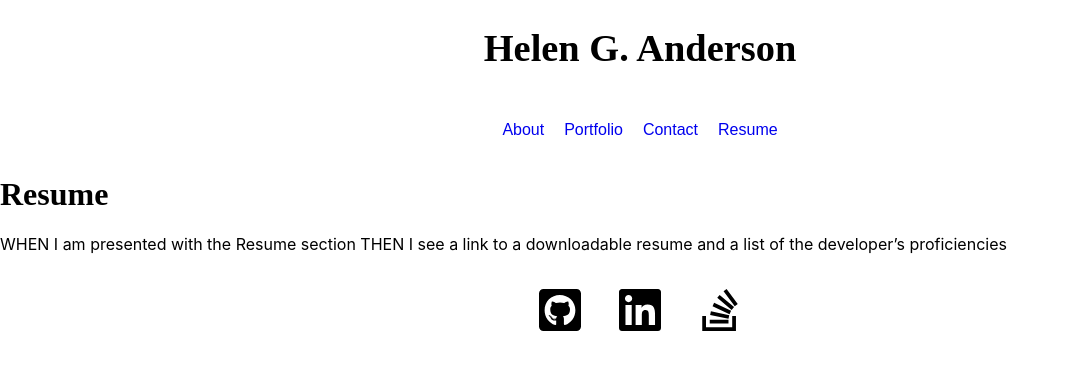
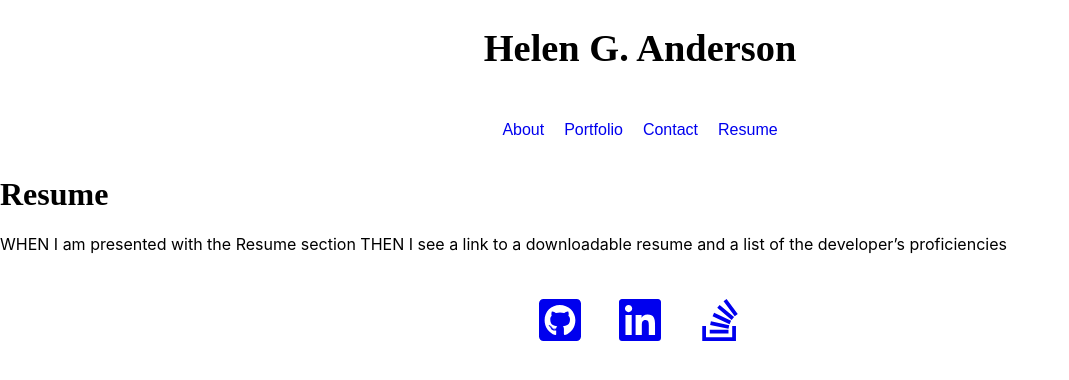
Before and after one commit to grace-anderson/react-portfolio, a React (Create React App) app: page /resume in a window 1280 px wide. Shown: the top 380 px of the page, without its empty margins (0-1069 px from the left). Built offline with nearby package versions, Linux system fonts and the light colour scheme; a web font is replaced by a local one.

Commit message:
added links to footer icons

```diff
--- a/src/index.css
+++ b/src/index.css
@@ -54,7 +54,7 @@ h1 {
 
 .icon-style {
   font-size: 3rem;
-  padding-top: 1rem;
+  padding-top: 1.6rem;
 }
 
 .icon-padding {
--- a/src/layouts/icons/Icons.js
+++ b/src/layouts/icons/Icons.js
@@ -5,9 +5,27 @@ class Icons extends Component {
   render() {
     return (
       <div className="icon-style">
+        <a
+          href="https://github.com/grace-anderson"
+          target="_blank"
+          rel="noreferrer"
+        >
           <FaGithubSquare className="icon-padding" />
-          <FaLinkedin className="icon-padding"/>
-          <FaStackOverflow className="icon-padding"/>
+        </a>
+        <a
+          href="https://www.linkedin.com/in/helenganderson/"
+          target="_blank"
+          rel="noreferrer"
+        >
+          <FaLinkedin className="icon-padding" />
+        </a>
+        <a
+          href="https://stackexchange.com/users/20426110/hga"
+          target="_blank"
+          rel="noreferrer"
+        >
+          <FaStackOverflow className="icon-padding" />
+        </a>
       </div>
     );
   }
```
Also changed, not shown: src/pages/About.js (+12 -13 lines).
